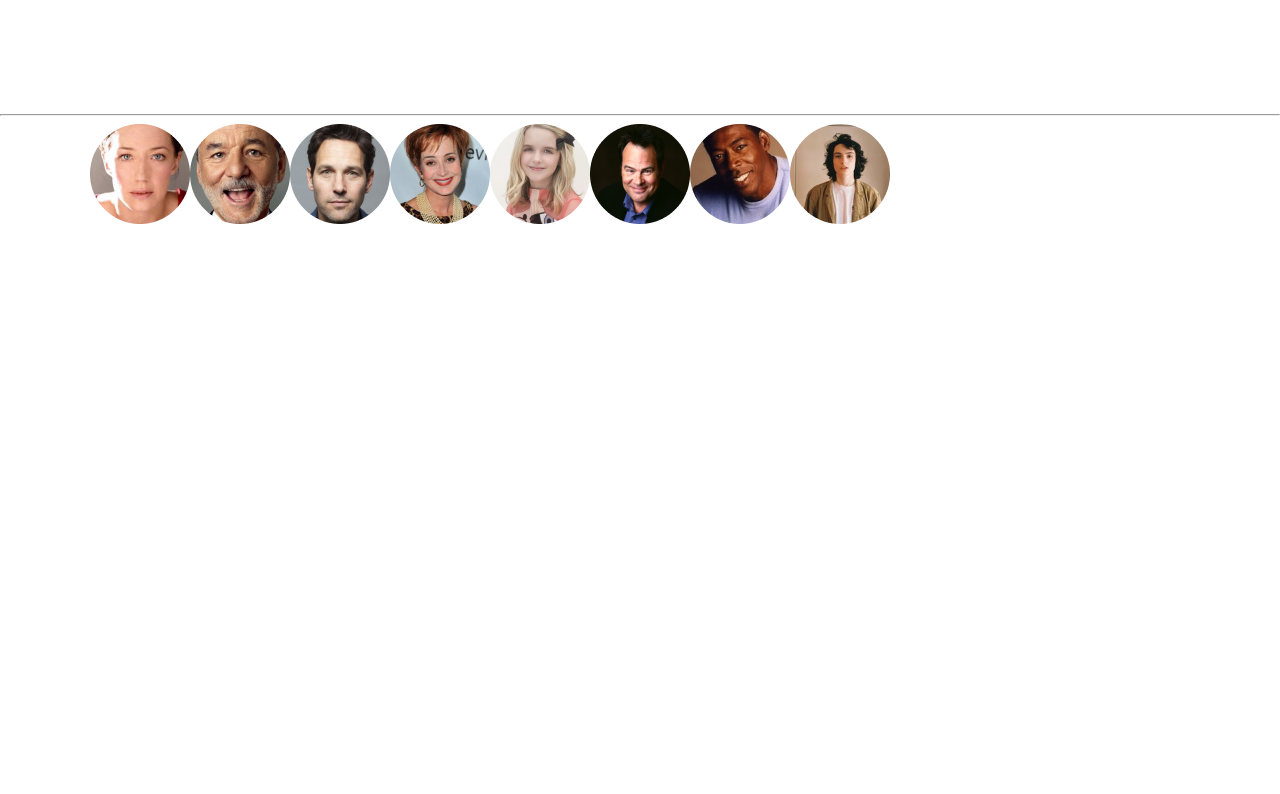
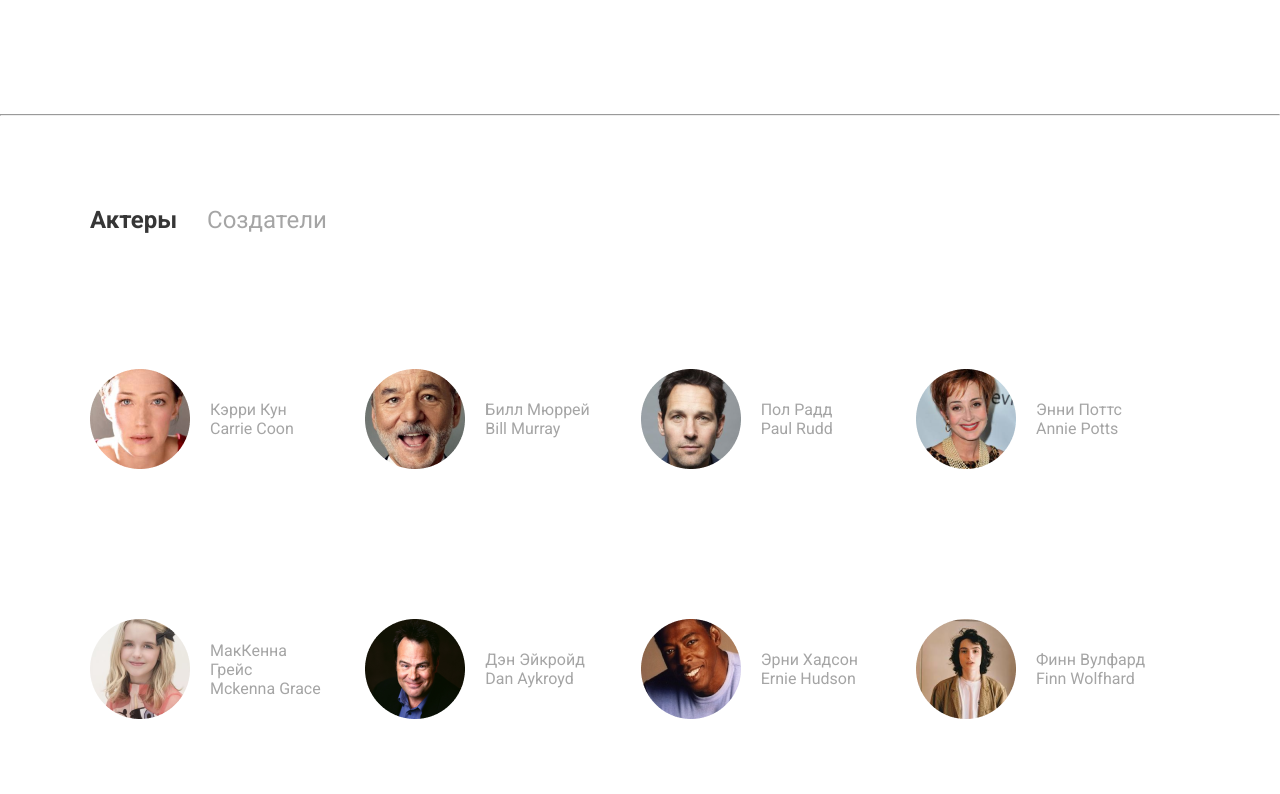
Before and after one commit to Dmirii/ghost, a plain HTML site: page index.html in a window 1280 px wide. Shown: the part 719-1513 px from the top of the page. Before the commit the page ends 1343 px from the top, so only its background shows below. Drawn offline with nearby package versions, Linux system fonts and the light colour scheme.

Commit message:
working on promo

```diff
--- a/#sourse/scss/style.scss
+++ b/#sourse/scss/style.scss
@@ -307,10 +307,59 @@ body{
 }
 
 .people{
+    margin-top: 90px;
+
+    &__toggle{
+        display: flex;
+
+        &-item {
+
+            a{
+            font-style: normal;
+            font-weight: normal;
+            font-size: 24px;
+            line-height: 28px;
+            color: #A5A5A5;
+            margin-right: 30px;
+            text-decoration: none;
+            }
+
+        }
+        &-item-ACTIVE {
+            a{
+            font-weight: 900;
+            color: #363636;
+            }
+        }
+
+    }
 
     &__table{
-    display: flex;
-    flex-wrap: wrap;
-    height: 500px;
+        img{
+            height: 100px;
+            width: 100px;
+        }
+        margin-top: 60px;
+        display: flex;
+        flex-wrap: wrap;
+        justify-content: space-between;
+
+        height: 500px;
+        &-item{
+            align-items:center;
+
+            width: 234px;
+            display: flex;
+            margin-right: 40px;
+            font-style: normal;
+            font-weight: normal;
+            font-size: 16px;
+            line-height: 19px;
+            color: #A5A5A5;
+            &-descr{
+                margin-left: 20px;
+            }
+
+        }
     }
 }
--- a/index.html
+++ b/index.html
@@ -89,40 +89,43 @@
    <div class="divhr"><hr></div>
    <div class="wrapper">
        <section class="people">
-           <div class="people__toggle"></div>
+           <div class="people__toggle">
+               <div class="people__toggle-item people__toggle-item-ACTIVE"><a href="#">Актеры</a></div>
+               <div class="people__toggle-item"><a href="#">Создатели</a></div>
+           </div>
            <div class="people__table">
 
                <div class="people__table-item">
-                   <img src="/img/act1.png" alt="actor"class="people__table-item-img">
-                   <div class="people__table-item-descr"></div>
+                   <img src="./img/act1.png" alt="actor"class="people__table-item-img">
+                   <div class="people__table-item-descr"><span>Кэрри Кун</span><br>Carrie Coon</div>
                </div>
                <div class="people__table-item">
-                <img src="/img/act2.png" alt="actor"class="people__table-item-img">
-                <div class="people__table-item-descr"></div>
+                <img src="./img/act2.png" alt="actor"class="people__table-item-img">
+                <div class="people__table-item-descr"><span>Билл Мюррей</span><br>Bill Murray</div>
             </div>
             <div class="people__table-item">
-                <img src="/img/act3.png" alt="actor"class="people__table-item-img">
-                <div class="people__table-item-descr"></div>
+                <img src="./img/act3.png" alt="actor"class="people__table-item-img">
+                <div class="people__table-item-descr"><span>Пол Радд</span><br>Paul Rudd</div>
             </div>
             <div class="people__table-item">
-                <img src="/img/act4.png" alt="actor"class="people__table-item-img">
-                <div class="people__table-item-descr"></div>
+                <img src="./img/act4.png" alt="actor"class="people__table-item-img">
+                <div class="people__table-item-descr"><span>Энни Поттс</span><br>Annie Potts</div>
             </div>
             <div class="people__table-item">
-                <img src="/img/act5.png" alt="actor"class="people__table-item-img">
-                <div class="people__table-item-descr"></div>
+                <img src="./img/act5.png" alt="actor"class="people__table-item-img">
+                <div class="people__table-item-descr"><span>МакКенна Грейс</span><br>Mckenna Grace</div>
             </div>
             <div class="people__table-item">
-                <img src="/img/act6.png" alt="actor"class="people__table-item-img">
-                <div class="people__table-item-descr"></div>
+                <img src="./img/act6.png" alt="actor"class="people__table-item-img">
+                <div class="people__table-item-descr"><span>Дэн Эйкройд</span><br>Dan Aykroyd</div>
             </div>
             <div class="people__table-item">
-                <img src="/img/act7.png" alt="actor"class="people__table-item-img">
-                <div class="people__table-item-descr"></div>
+                <img src="./img/act7.png" alt="actor"class="people__table-item-img">
+                <div class="people__table-item-descr"><span>Эрни Хадсон</span><br>Ernie Hudson</div>
             </div>
             <div class="people__table-item">
-                <img src="/img/act8.png" alt="actor"class="people__table-item-img">
-                <div class="people__table-item-descr"></div>
+                <img src="./img/act8.png" alt="actor"class="people__table-item-img">
+                <div class="people__table-item-descr"><span>Финн Вулфард</span><br>Finn Wolfhard</div>
             </div>
 
            </div>
```
Also changed, not shown: css/style.css, css/style.min.css, 2 other files.
